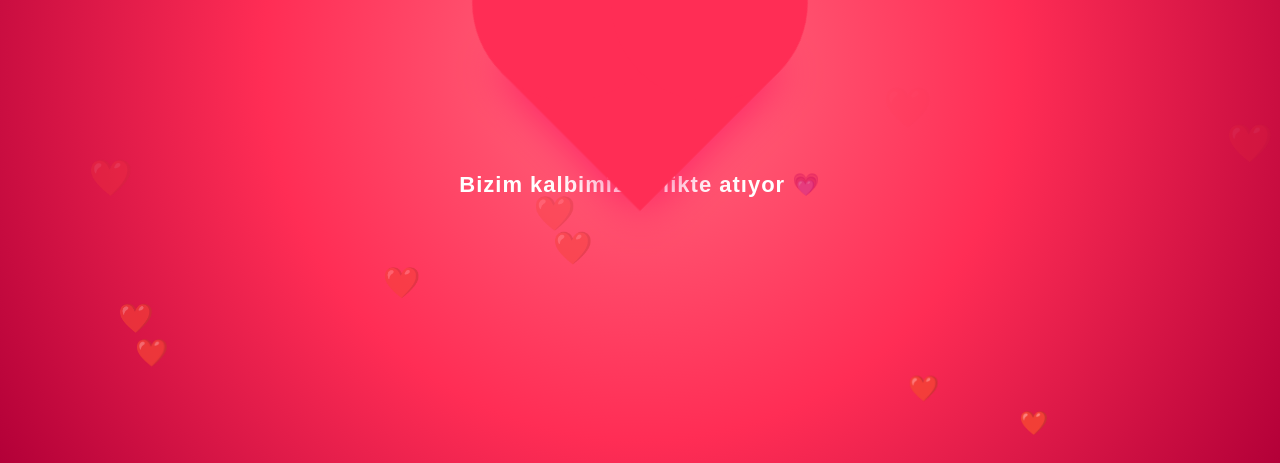
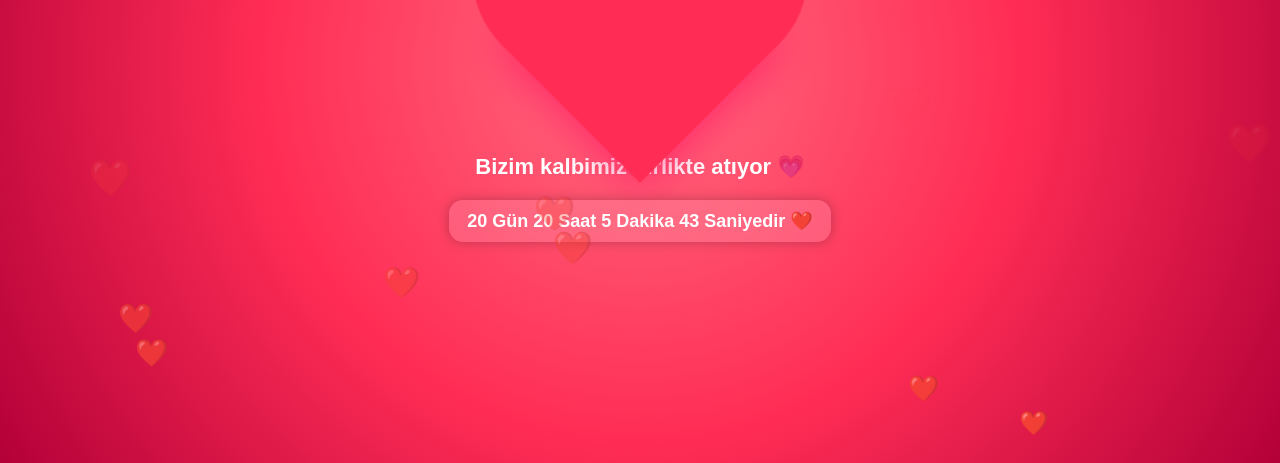
Before and after one commit to erbaydevelopment/yagmurerbay.github.io, a plain HTML site: page index.html in a window 1280 px wide. Shown: the part 337-800 px from the top of the page. Drawn offline with Linux system fonts and the light colour scheme.

Commit message:
Update index.html

```diff
--- a/index.html
+++ b/index.html
@@ -16,6 +16,7 @@
       background: radial-gradient(circle at center, #ff6b81, #ff2d55, #b30038);
       height: 100vh;
       display: flex;
+      flex-direction: column;
       align-items: center;
       justify-content: center;
       overflow: hidden;
@@ -23,13 +24,8 @@
       text-align: center;
     }
 
-    .container {
-      position: relative;
-      z-index: 2;
-    }
-
     h1 {
-      font-size: 28px;
+      font-size: 30px;
       margin-bottom: 14px;
       text-shadow: 0 4px 10px rgba(0,0,0,0.4);
     }
@@ -69,11 +65,24 @@
     .names {
       font-size: 22px;
       font-weight: 600;
-      letter-spacing: 1px;
-      margin-top: 6px;
+      margin-top: 10px;
+      margin-bottom: 8px;
     }
 
-    /* Arkada dönen küçük kalpler */
+    /* Sayaç */
+    .timer {
+      margin-top: 12px;
+      font-size: 18px;
+      font-weight: 600;
+      padding: 10px 18px;
+      background: rgba(255, 255, 255, 0.15);
+      border-radius: 14px;
+      backdrop-filter: blur(4px);
+      box-shadow: 0 0 12px rgba(0,0,0,0.25);
+      display: inline-block;
+    }
+
+    /* Uçan minik kalpler */
     .floating-heart {
       position: fixed;
       font-size: 22px;
@@ -95,28 +104,48 @@
   </style>
 </head>
 <body>
-  <div class="container">
-    <h1>Erberk ❤️ Yağmur</h1>
-    <div class="heart"></div>
-    <div class="names">Bizim kalbimiz birlikte atıyor 💗</div>
+
+  <h1>Erberk ❤️ Yağmur</h1>
+
+  <div class="heart"></div>
+
+  <div class="names">Bizim kalbimiz birlikte atıyor 💗</div>
+
+  <div class="timer" id="timeCounter">
+    Hesaplanıyor...
   </div>
 
   <script>
-    /* Arka planda uçan kalpler */
+    /* --- Uçan kalpler --- */
     function createHeart() {
       const h = document.createElement("div");
       h.className = "floating-heart";
       h.textContent = "❤️";
-
       h.style.left = Math.random() * window.innerWidth + "px";
       h.style.bottom = "0px";
-
       document.body.appendChild(h);
-
       setTimeout(() => h.remove(), 4000);
     }
+    setInterval(createHeart, 400);
 
-    setInterval(createHeart, 400);
+    /* --- 29 Ekim 2024'ten beri geçen süre --- */
+    function updateTimer() {
+      const startDate = new Date("2025-10-29T00:00:00"); // 29 Ekim
+      const now = new Date();
+      const diff = now - startDate;
+
+      const days = Math.floor(diff / (1000 * 60 * 60 * 24));
+      const hours = Math.floor((diff / (1000 * 60 * 60)) % 24);
+      const minutes = Math.floor((diff / (1000 * 60)) % 60);
+      const seconds = Math.floor((diff / 1000) % 60);
+
+      document.getElementById("timeCounter").textContent =
+        `${days} Gün ${hours} Saat ${minutes} Dakika ${seconds} Saniyedir ❤️`;
+    }
+
+    setInterval(updateTimer, 1000);
+    updateTimer();
   </script>
+
 </body>
 </html>
```
